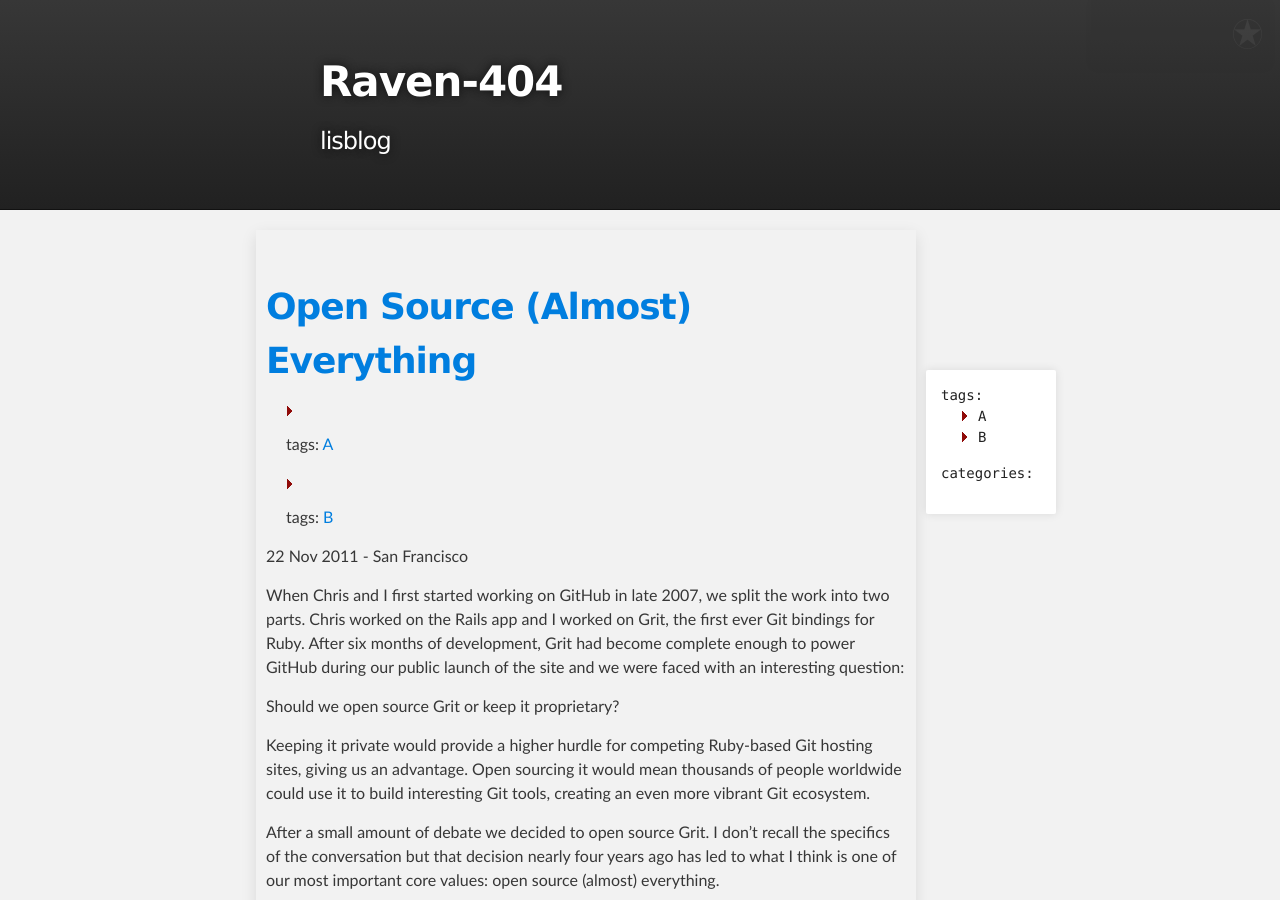
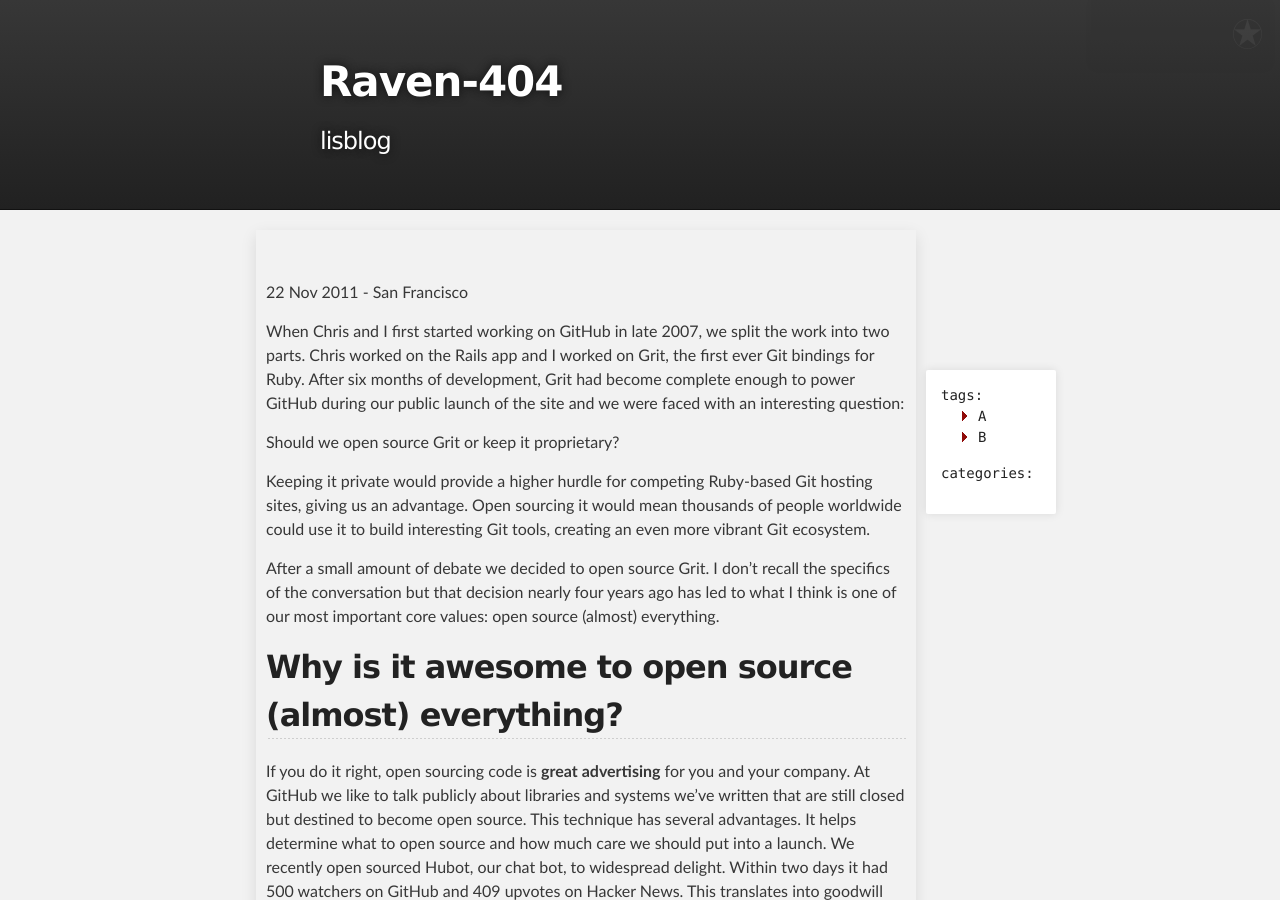
Before and after one commit to tonlog/tonlog.github.io, a Jekyll site: the page built from _posts/2011-11-22-open-source-everything.md, in a window 1280 px wide and 900 px high. Built offline with Jekyll 4.4.1, drawn with Linux system fonts in a browser that asks for light colours; Markdown is read by kramdown in place of the engine named in the settings.

Commit message:
Update 2011-11-22-open-source-everything.md

```diff
--- a/_posts/2011-11-22-open-source-everything.md
+++ b/_posts/2011-11-22-open-source-everything.md
@@ -3,13 +3,6 @@
 title: Open Source (Almost) Everything
 tags: ['A', 'B']
 ---
-
-[{{ page.title }}]({{ site.baseurl }}{{ page.url }})
-================
-
-{% for i in page.tags %}
-+ tags: [{{ i }}]({{ site.baseurl }}tag.html#{{ i }})
-{% endfor %}
 
 <p class="meta">22 Nov 2011 - San Francisco</p>
 
```
